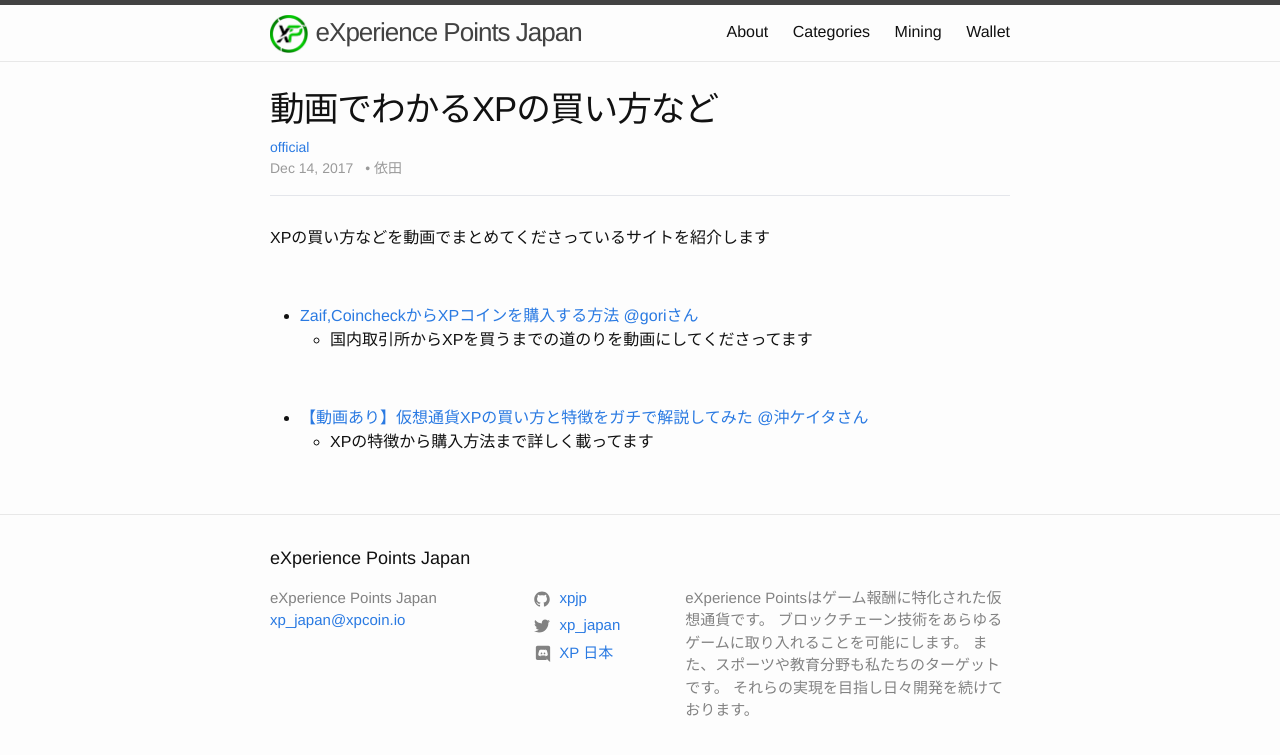
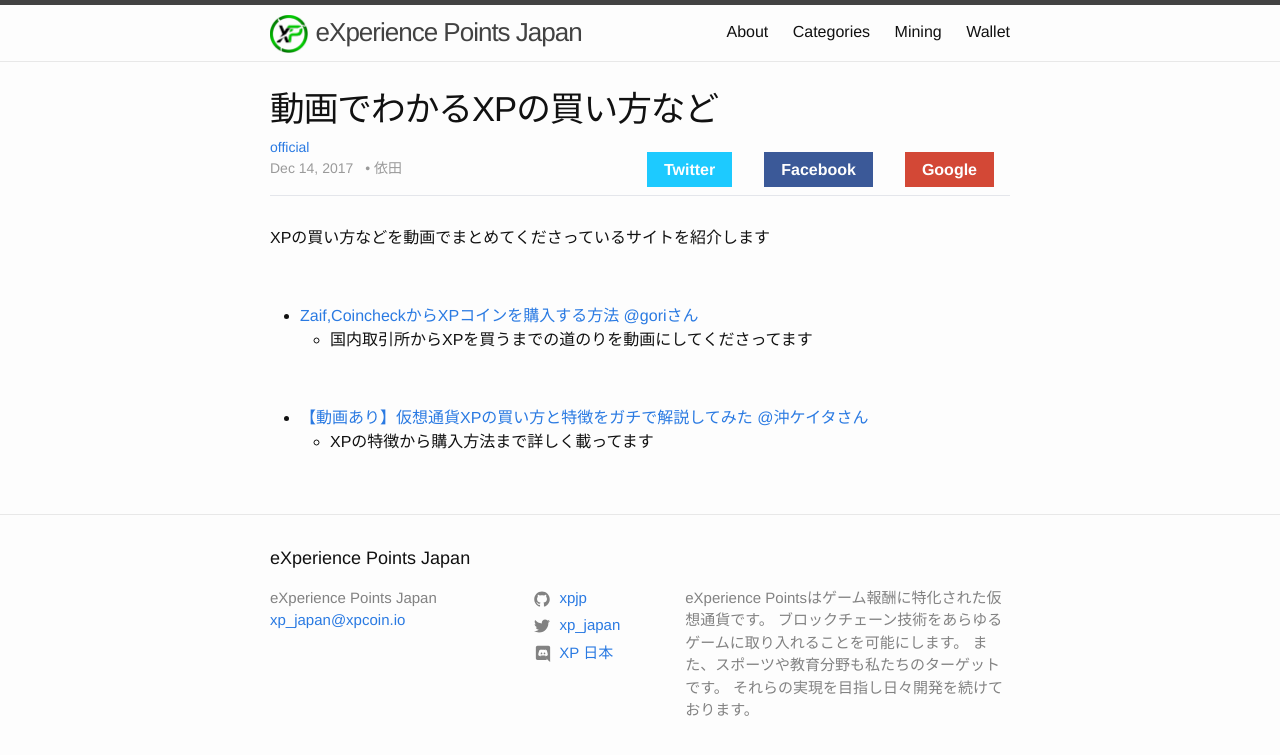
Before and after one commit to xpjp/xpjp.github.io, a Jekyll site: the page built from _posts/2017-12-15-HowToBuyXP_Movie.markdown, in a window 1280 px wide. Shown: the top 755 px of the page. Built offline with Jekyll 4.4.1, drawn with Linux system fonts in a browser that asks for light colours.

Commit message:
[Add] SNSシェアボタンを各ポストに追加

```diff
--- a/_layouts/post.html
+++ b/_layouts/post.html
@@ -5,6 +5,24 @@
 
   <header class="post-header">
     <h1 class="post-title" itemprop="name headline">{{ page.title | escape }}</h1>
+
+  <ul class="sns-share">
+      <li>
+        <a href="https://plus.google.com/share?url={{ page.url | absolute_url }}" rel="nofollow" target="_blank" title="Share on Google+" class='share-button-google'>
+          Google
+        </a>
+      </li>
+      <li>
+        <a href="https://facebook.com/sharer.php?u={{ page.url | absolute_url }}" rel="nofollow" target="_blank" title="Share on Facebook" class='share-button-facebook'>
+          Facebook
+        </a>
+      </li>
+      <li>
+        <a href="https://twitter.com/intent/tweet?text={{ site.title }}%20-%20{{ page.title }}&url={{ page.url | absolute_url }}" rel="nofollow" target="_blank" title="Share on Twitter" class='share-button-twitter'>
+          Twitter
+        </a>
+      </li>
+    </ul>
     <p class="post-meta">
       {% for category in page.categories %}
         <a class="post-category-link" href="{{ baseurl }}/categories#{{ category | slugize }}">{{ category | escape }}</a>
--- a/assets/main.scss
+++ b/assets/main.scss
@@ -94,3 +94,67 @@
     margin-right: 0.1em !important;
     width: 20px !important;
 }
+
+.sns-share {
+    list-style: none;
+}
+
+.sns-share > li {
+    margin: 1em;;
+    float: right;
+}
+
+$sns-share-font-color: #fefefe;
+
+.sns-share > li > a {
+    padding-left: 1em;
+    padding-right: 1em;
+    padding-top: 0.5em;
+    padding-bottom: 0.5em;
+
+    cursor: pointer;
+    color: $sns-share-font-color;
+    font-weight: bold;
+}
+
+$twitter-color: #1dcaff;
+$facebook-color: #3B5998;
+$google-color: #d34836;
+
+$twitter-shadow-color: #0dbaef;
+$facebook-shadow-color: #2B4988;
+$google-shadow-color: #e33826;
+
+.sns-share > li > a:hover {
+    text-decoration: none;
+}
+
+.sns-share > li > .share-button-twitter:hover {
+    color: $twitter-color;
+    background-color: $sns-share-font-color;
+}
+
+.sns-share > li > .share-button-google:hover {
+    color: $google-color;
+    background-color: $sns-share-font-color;
+}
+
+.sns-share > li > .share-button-facebook:hover {
+    color: $facebook-color;
+    background-color: $sns-share-font-color;
+}
+
+.share-button-twitter {
+    background-color: $twitter-color;
+    border: solid 1px $twitter-color;
+}
+
+.share-button-facebook {
+    background-color: $facebook-color;
+    border: solid 1px $facebook-color;
+}
+
+.share-button-google {
+    background-color: $google-color;
+    border: solid 1px $google-color;
+}
```
Also changed, not shown: 1 other file.
